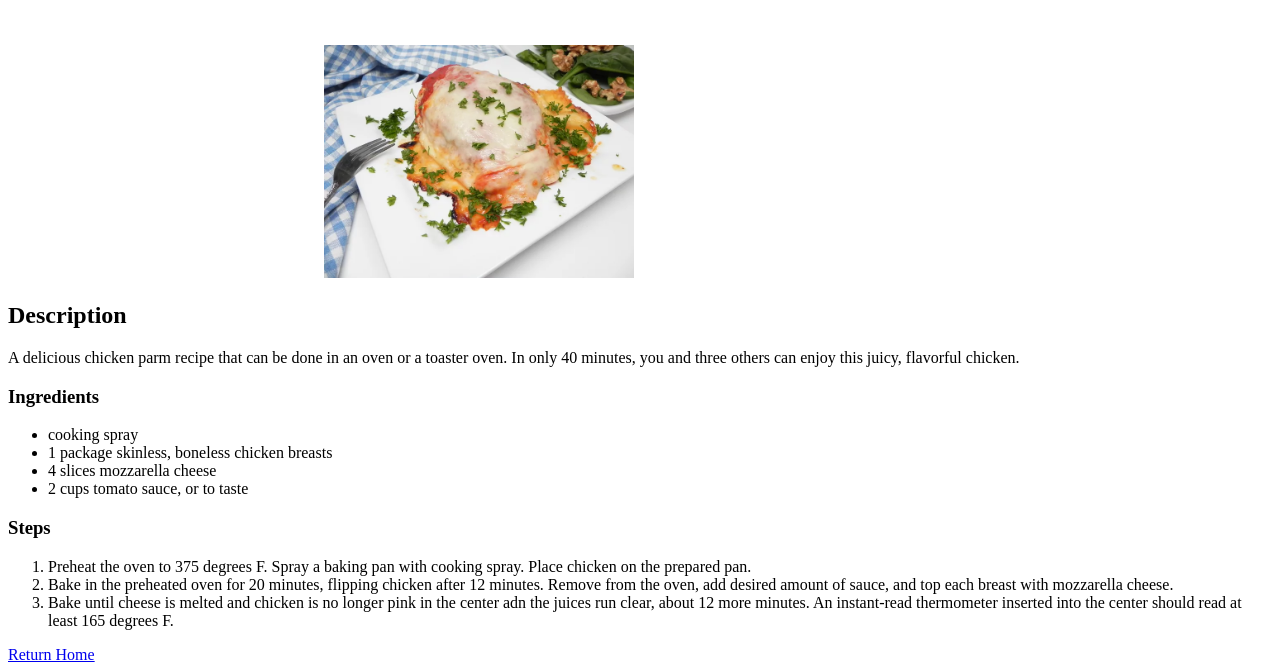
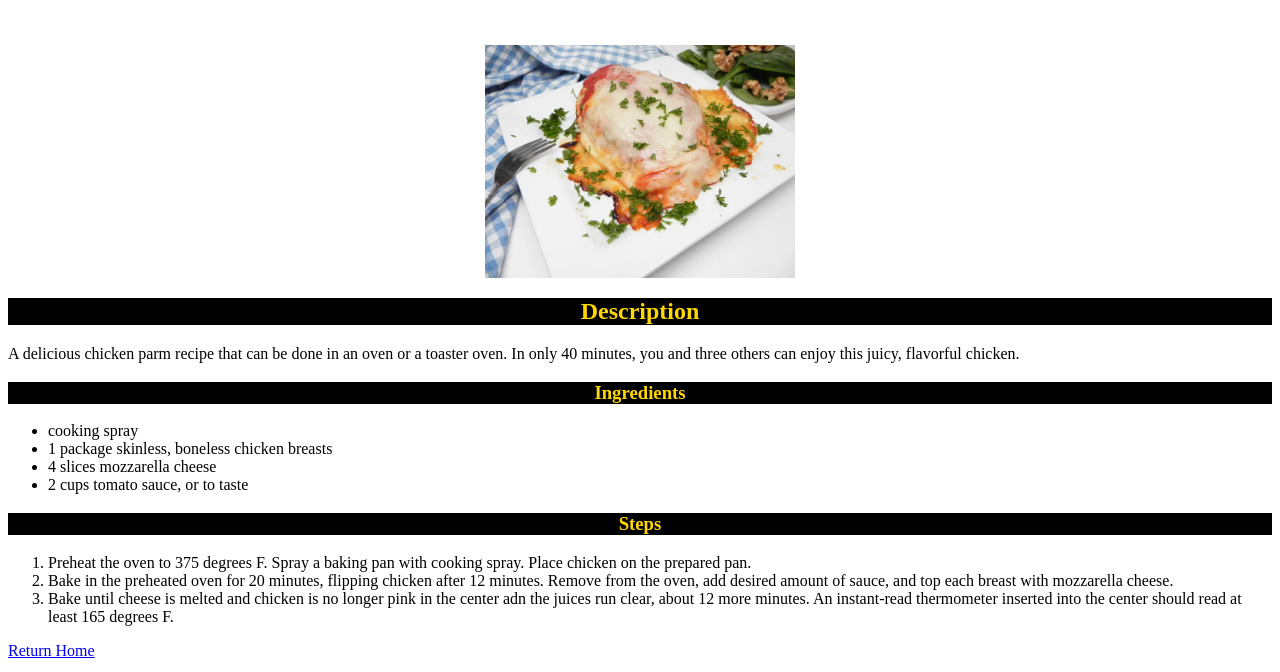
Before and after one commit to JRVox/odin-recipes, a plain HTML site: page recipes/chickenparm.html in a window 1280 px wide. Shown: the part 134-806 px from the top of the page. Drawn offline with Linux system fonts and the light colour scheme.

Commit message:
Updated CSS, added colors and flex

```diff
--- a/recipes/chickenparm.html
+++ b/recipes/chickenparm.html
@@ -7,21 +7,21 @@
   </head>
 
   <body>
-    <div class="heading"><h1>Chicken Parm</h1></div>
+    <div class="heading-major"><h1>Chicken Parm</h1></div>
     <div class="picture"><img src="../images/chickenparm.webp" alt="chicken parm" width="310"></div>
-    <h2>Description</h2>
+    <div class="heading-minor"><h2>Description</h2></div>
       <p>A delicious chicken parm recipe that can be done in an oven
         or a toaster oven. In only 40 minutes, you and three others
         can enjoy this juicy, flavorful chicken.
       </p>
-      <h3>Ingredients</h3>
+      <div class="heading-minor"><h3>Ingredients</h3></div>
         <ul>
             <li>cooking spray</li>
             <li>1 package skinless, boneless chicken breasts</li>
             <li>4 slices mozzarella cheese</li>
             <li>2 cups tomato sauce, or to taste</li>
         </ul>
-      <h3>Steps</h3>
+        <div class="heading-minor"><h3>Steps</h3></div>
         <ol>
             <li>Preheat the oven to 375 degrees F. Spray a baking pan with cooking spray. Place chicken on the prepared pan.</li>
             <li>Bake in the preheated oven for 20 minutes, flipping chicken after 12 minutes. Remove from the oven, add desired amount of sauce, and top each breast with mozzarella cheese.</li>
--- a/style.css
+++ b/style.css
@@ -1,4 +1,4 @@
-.heading {
+.heading-major {
     text-align: center;
     font-size: 36px;
     color: green;
@@ -6,8 +6,13 @@
 }
 
 .picture {
-    margin-left: auto;
-    margin-right: auto;
-    width: 50%;
-    display: block;
+    display: flex;
+    justify-content: center;
+    align-items: center;
 }
+
+.heading-minor {
+    text-align: center;
+    color: gold;
+    background-color: black;
+}
```
Also changed, not shown: index.html (+1 -1 lines), recipes/pizza.html (+4 -4 lines), recipes/potatosoup.html (+4 -4 lines).
